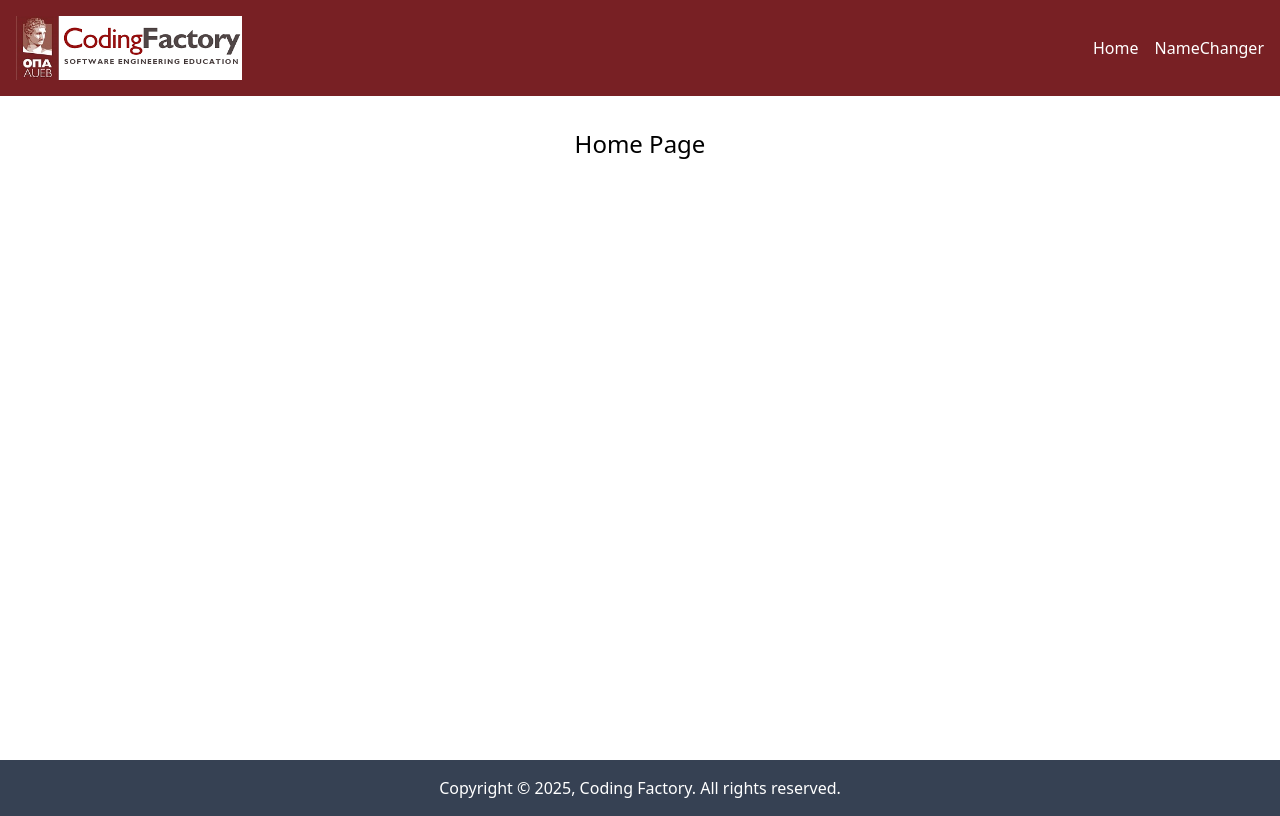
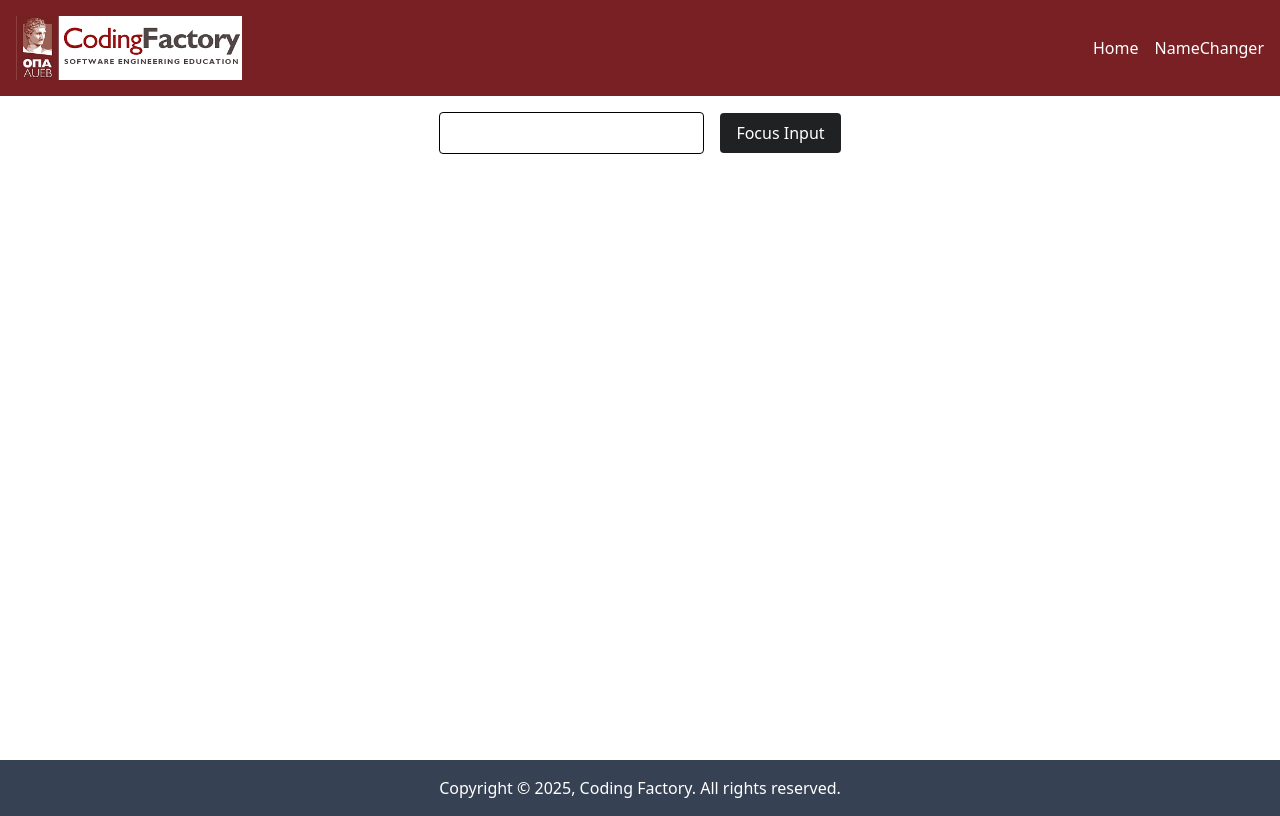
Before and after one commit to bafatosuko/cf7-components-intro, a React (Vite) app: page / in a window 1280 px wide. Built offline with nearby package versions, Linux system fonts and the light colour scheme.

Commit message:
feat : focus input , example

```diff
--- a/src/App.tsx
+++ b/src/App.tsx
@@ -24,6 +24,8 @@ import ExamplesPage from "./pages/ExamplesPage.tsx";
 import RouterExamplesLayout from "./components/RouterExamplesLayout.tsx";
 import AutoRedirectPage from "./pages/AutoRedirectPage.tsx";
 import NotFoundPage from "./pages/NotFoundPage.tsx";
+import FocusInput from "./components/FocusInput.tsx";
+
 
 // import CounterWithMoreStates from "./components/CounterWithMoreStates.tsx";
 // import CounterAdvanced from "./components/CounterAdvanced.tsx";
@@ -68,6 +70,7 @@ function App() {
           <Routes>
             {/*<Route path="/" element={<HomePage/>} />*/}
             <Route element={<RouterLayout/>}>
+              <Route index element={<FocusInput/>}/>
               <Route index element={<HomePage/>} />
             </Route>
 
--- a/src/components/ExamplesSection.tsx
+++ b/src/components/ExamplesSection.tsx
@@ -1,25 +1,34 @@
-import {Link, NavLink} from "react-router"
+import {NavLink} from "react-router"
+
 
 const ExamplesSection = () => {
   return (
     <>
-      <div className="bg-gray-200 py-24 ">
+      <div className="bg-gray-200 py-24">
         <ul className="container mx-auto flex justify-center space-x-4">
           <li>
-            <NavLink to="/examples/name-changer"
-            className={({isActive}) => isActive ?
-              "text-cf-dark-red underline underline-offset-4" : "text-cf-gray"}>Name Changer</NavLink>
+            {/*<NavLink to="/examples/name-changer">Name Changer</NavLink>*/}
+            <NavLink
+              to="/examples/name-changer"
+              className={({isActive}) =>
+                isActive ? "text-cf-dark-red underline underline-offset-4" : "text-cf-gray" }
+            >
+              Name Changer
+            </NavLink>
           </li>
           <li>
-            <NavLink to="/examples/online-status" className={({isActive}) => isActive ?
-              "text-cf-dark-red underline underline-offset-4" : "text-cf-gray"}
-            >Online Status</NavLink>
+            {/*<Link to="/examples/online-status">Online Status</Link>*/}
+            <NavLink
+              to="/examples/online-status"
+              className={({isActive}) =>
+                isActive ? "text-cf-dark-red underline underline-offset-4" : "text-cf-gray" }
+            >
+              Online Status
+            </NavLink>
           </li>
         </ul>
-
       </div>
     </>
   )
 }
-
 export default ExamplesSection;
--- /dev/null
+++ b/src/components/FocusInput.tsx
@@ -0,0 +1,30 @@
+import {useRef} from "react";
+
+const FocusInput = () => {
+
+  const inputRef = useRef<HTMLInputElement>(null);
+
+  const handleClick = () => {
+    inputRef.current?.focus();
+
+  }
+
+  return (
+    <>
+      <div className="text-center space-x-4 mt-4 ">
+        <input ref={inputRef}
+           className="border px-4 py-2 rounded "/>
+        <button
+          onClick={handleClick}
+          className="bg-cf-dark-gray text-white px-4 py-2 rounded">
+          Focus Input
+        </button>
+      </div>
+    </>
+  )
+
+
+
+}
+
+export default FocusInput;
```
